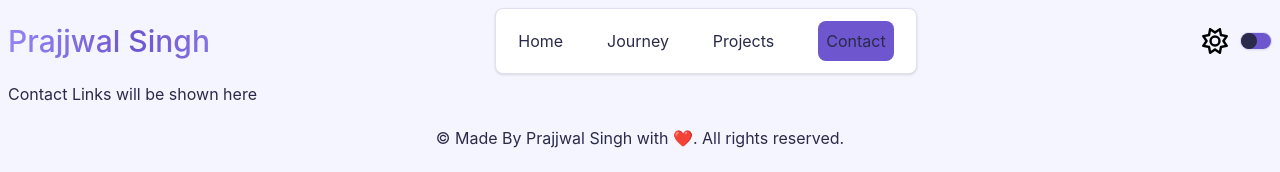
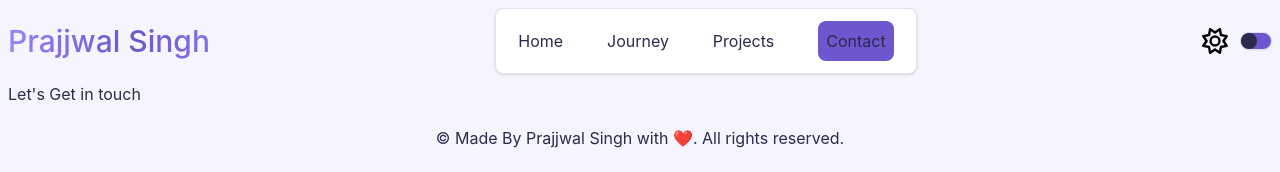
Before and after one commit to prajjwal2411/portfolio-v1, a Next.js app: page /contact in a window 1280 px wide. Shown: the top 172 px of the page. Built offline with nearby package versions, Linux system fonts and the light colour scheme.

Commit message:
start-with-the-contact-page

```diff
--- a/src/app/contact/page.tsx
+++ b/src/app/contact/page.tsx
@@ -1,5 +1,5 @@
 export default function Contact(){
     return <>
-    <h1>Contact Links will be shown here</h1>
+    <h1>Let&apos;s Get in touch</h1>
     </>
 }
```
